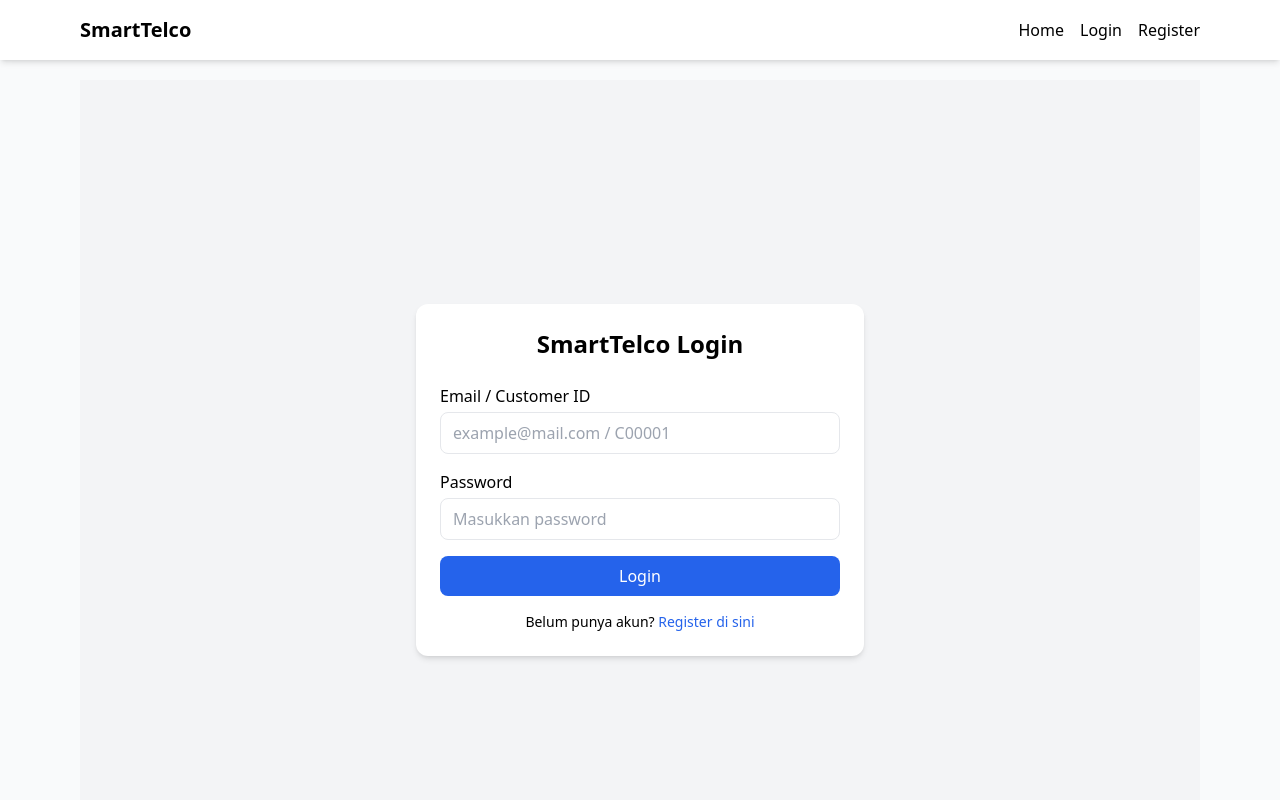
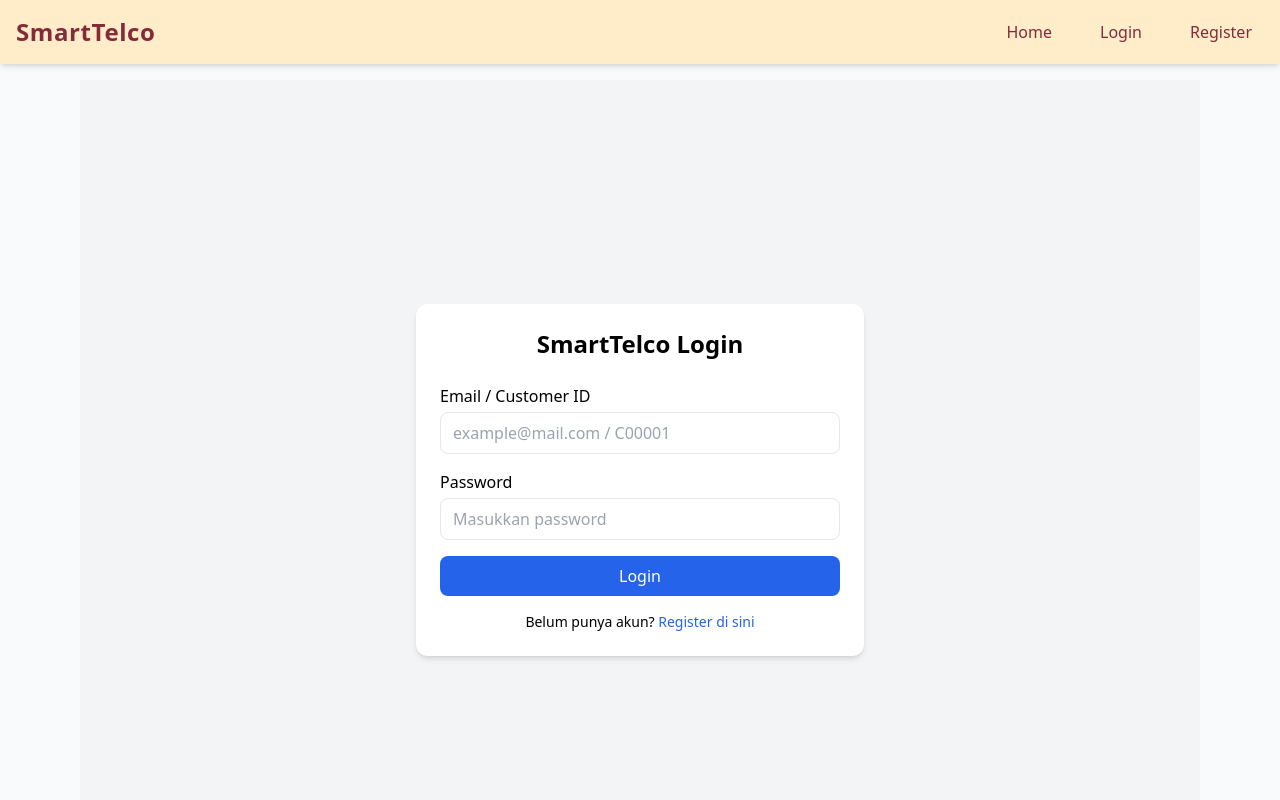
Before and after one commit to MargohanL23/SmartTelco-ForTimFEBE, a Vue app in the folder SmartTelco-FrontEnd/: page /login in a window 1280 px wide. Shown: the top 800 px of the page. Built offline with nearby package versions, Linux system fonts and the light colour scheme.

Commit message:
fix header

```diff
--- a/SmartTelco-FrontEnd/src/components/Header.vue
+++ b/SmartTelco-FrontEnd/src/components/Header.vue
@@ -1,17 +1,73 @@
 <template>
-  <header class="fixed top-0 left-0 w-full bg-white shadow-md z-50">
-    <nav class="max-w-6xl mx-auto flex items-center justify-between py-4 px-4">
-      <h1 class="text-xl font-bold">SmartTelco</h1>
+    <header class="fixed top-0 left-0 w-full bg-[#FFECC8] shadow-md z-50">
+      <nav class="max-w-8xl mx-auto flex items-center justify-between py-4 px-4">
 
-      <div class="flex gap-4">
-        <RouterLink to="/" class="hover:text-blue-600">Home</RouterLink>
-        <RouterLink to="/login" class="hover:text-blue-600">Login</RouterLink>
-        <RouterLink to="/register" class="hover:text-blue-600">Register</RouterLink>
+        <!-- Logo -->
+        <h1 class="text-2xl font-bold text-[#842A3B] tracking-wide">
+          SmartTelco
+        </h1>
+
+        <!-- Nav Links -->
+        <div class="flex items-center gap-6 text-[#842A3B] font-medium">
+
+          <!-- Selalu tampil -->
+          <RouterLink
+            to="/home"
+            class="hover:text-white hover:bg-[#842A3B] px-3 py-1 rounded transition"
+          >
+            Home
+          </RouterLink>
+
+          <!-- Jika BELUM login -->
+          <template v-if="!isLoggedIn">
+            <RouterLink
+              to="/login"
+              class="hover:text-white hover:bg-[#842A3B] px-3 py-1 rounded transition"
+            >
+              Login
+            </RouterLink>
+
+            <RouterLink
+              to="/register"
+              class="hover:text-white hover:bg-[#842A3B] px-3 py-1 rounded transition"
+            >
+              Register
+            </RouterLink>
+          </template>
+
+          <!-- Jika SUDAH login -->
+          <template v-else>
+            <button
+              @click="logoutUser"
+              class="hover:text-white hover:bg-[#842A3B] px-3 py-1 rounded transition"
+            >
+              Logout
+            </button>
+          </template>
+
         </div>
       </nav>
     </header>
   </template>
 
   <script setup>
-import { RouterLink } from "vue-router";
+  import { RouterLink, useRouter } from "vue-router";
+  import { ref, onMounted } from "vue";
+  import { getUser, clearUser } from "../utils/storage";
+
+  const router = useRouter();
+
+  // reactive login state
+  const isLoggedIn = ref(false);
+
+  onMounted(() => {
+    isLoggedIn.value = !!getUser();
+  });
+
+  // Logout Function
+  function logoutUser() {
+    clearUser();
+    isLoggedIn.value = false;
+    router.push("/login");
+  }
   </script>
```
Lines whose indentation alone changed are shown as unchanged.
